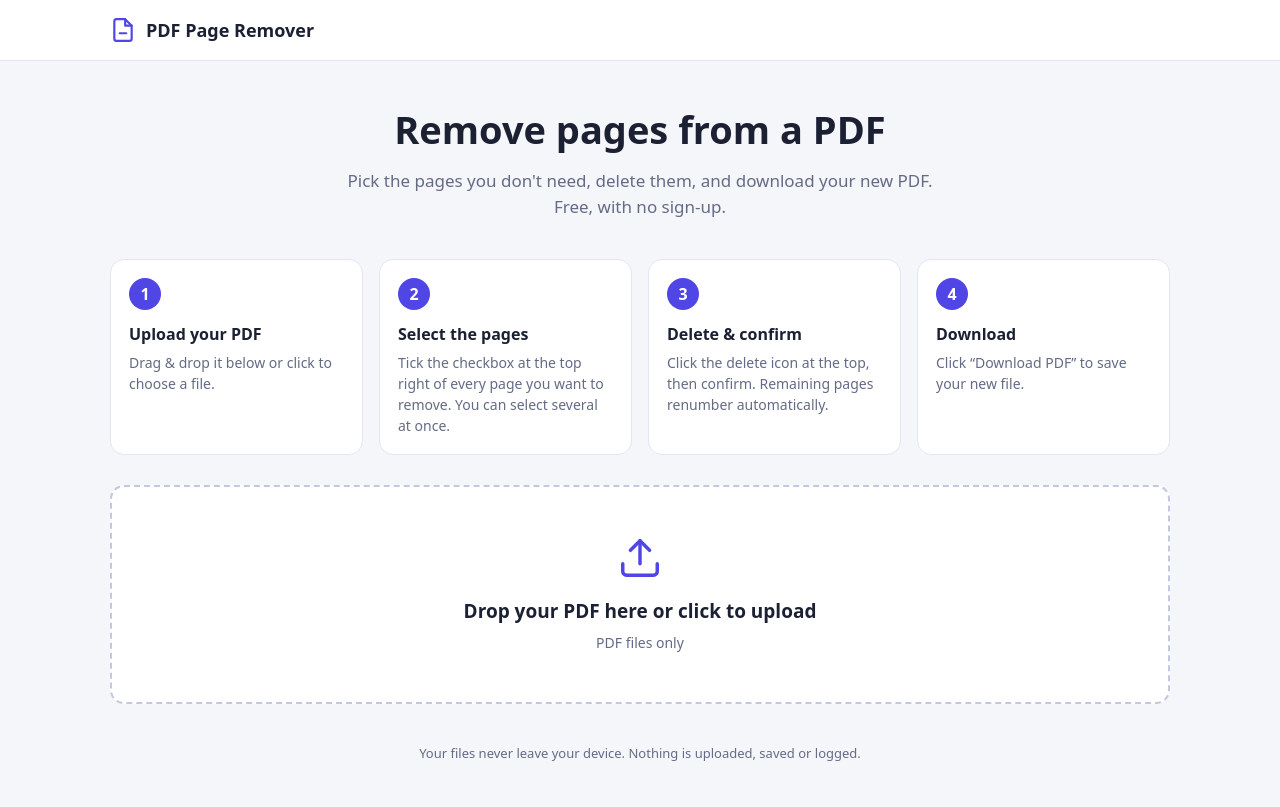
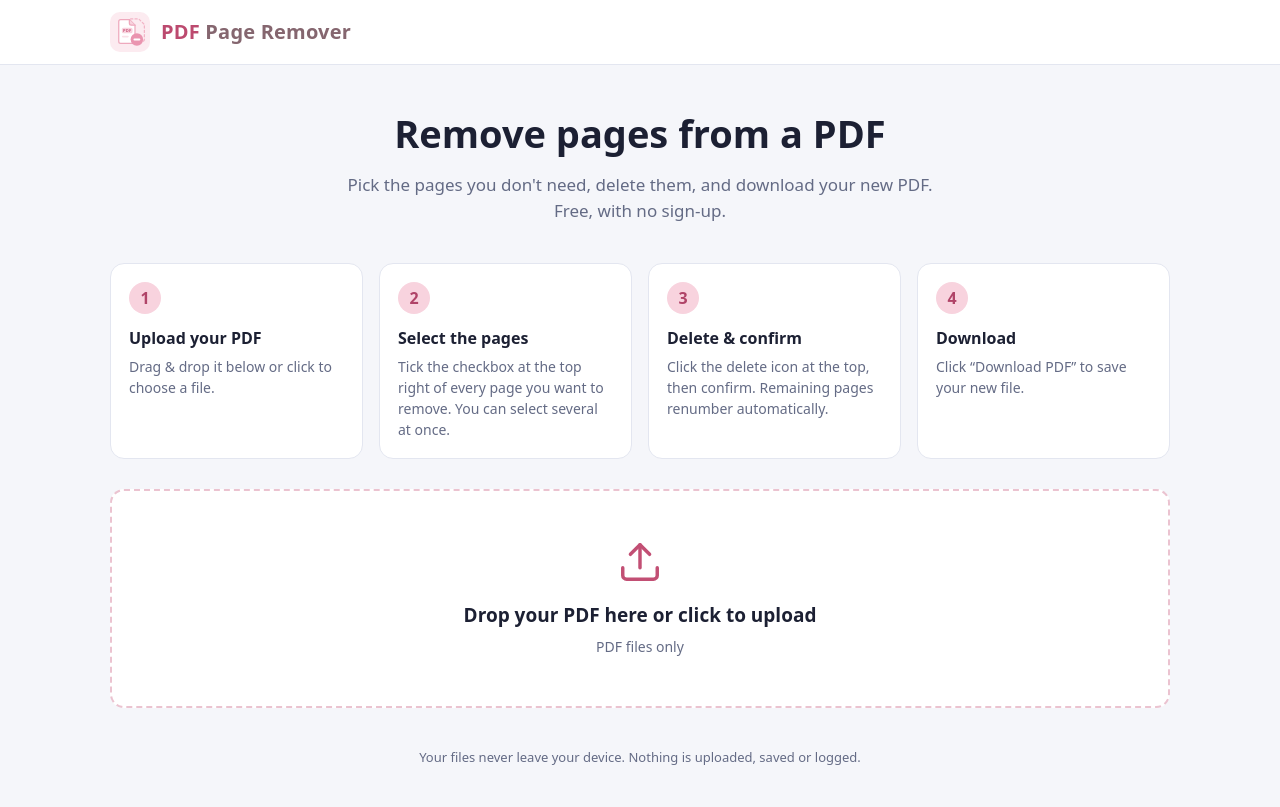
Before and after one commit to Akshbhalani/Pdf-Page-Remover, a plain HTML site: page index.html in a window 1280 px wide. Drawn offline with Linux system fonts and the light colour scheme.

Commit message:
Update PDF page remover site files
Co-authored-by: Copilot <223556219+Copilot@users.noreply.github.com>

```diff
--- a/index.html
+++ b/index.html
@@ -3,34 +3,39 @@
 <head>
 <meta charset="utf-8">
 <meta name="viewport" content="width=device-width, initial-scale=1">
+<link rel="icon" type="image/svg+xml" href="favicon.svg">
+<link rel="apple-touch-icon" href="apple-touch-icon.png">
+<meta name="theme-color" content="#FCEBF0">
 <title>Remove PDF Pages – Free, Private, No Upload</title>
 <meta name="description" content="Remove pages from a PDF online for free. Your file never leaves your device – everything happens in your browser.">
 <style>
   :root{
     --bg:#f5f6fa; --card:#fff; --text:#1c2033; --muted:#646b85; --line:#e3e6f0;
-    --brand:#4f46e5; --brand-dark:#4338ca; --danger:#dc2626; --danger-dark:#b91c1c; --ok:#16a34a;
+    --brand:#C24F74; --brand-dark:#AD3F63; --rose-light:#F8D3DE; --rose-soft:#FDEFF3; --danger:#dc2626; --danger-dark:#b91c1c; --ok:#16a34a;
     --radius:14px;
   }
   *{box-sizing:border-box}
   body{margin:0;font-family:system-ui,-apple-system,"Segoe UI",Roboto,sans-serif;background:var(--bg);color:var(--text);line-height:1.5}
   header{background:#fff;border-bottom:1px solid var(--line)}
   .wrap{max-width:1100px;margin:0 auto;padding:0 20px}
-  header .wrap{display:flex;align-items:center;gap:10px;height:60px;font-weight:700;font-size:18px}
-  header svg{color:var(--brand)}
+  header .wrap{display:flex;align-items:center;gap:10px;height:64px}
+  .brand{display:flex;align-items:center;gap:11px;font-weight:700;font-size:20px;color:#BC4A6F;text-decoration:none;letter-spacing:.2px}
+  .brand svg{display:block;flex:none}
+  .brand span{color:#85666F;font-weight:600}
   .hero{text-align:center;padding:40px 0 10px}
   .hero h1{font-size:clamp(26px,4vw,38px);margin:0 0 10px}
   .hero p{margin:0 auto;max-width:620px;color:var(--muted);font-size:17px}
 
   .steps{display:grid;grid-template-columns:repeat(auto-fit,minmax(210px,1fr));gap:16px;margin:30px 0;padding:0;list-style:none}
   .steps li{background:var(--card);border:1px solid var(--line);border-radius:var(--radius);padding:18px;display:flex;flex-direction:column;gap:6px}
-  .steps .num{width:32px;height:32px;border-radius:50%;background:var(--brand);color:#fff;font-weight:700;display:grid;place-items:center}
+  .steps .num{width:32px;height:32px;border-radius:50%;background:var(--rose-light);color:#B04468;font-weight:700;display:grid;place-items:center}
   .steps h3{margin:6px 0 0;font-size:16px}
   .steps p{margin:0;color:var(--muted);font-size:14px}
 
   .privacy{display:flex;gap:10px;align-items:center;justify-content:center;background:#ecfdf3;color:#166534;border:1px solid #bbf7d0;border-radius:10px;padding:10px 14px;font-size:14px;margin-bottom:24px}
 
-  .drop{background:var(--card);border:2px dashed #c3c8e0;border-radius:var(--radius);padding:48px 20px;text-align:center;cursor:pointer;transition:.15s}
-  .drop:hover,.drop.over{border-color:var(--brand);background:#f1f0ff}
+  .drop{background:var(--card);border:2px dashed #EBC3D0;border-radius:var(--radius);padding:48px 20px;text-align:center;cursor:pointer;transition:.15s}
+  .drop:hover,.drop.over{border-color:var(--brand);background:var(--rose-soft)}
   .drop svg{color:var(--brand)}
   .drop strong{display:block;font-size:19px;margin:10px 0 4px}
   .drop span{color:var(--muted);font-size:14px}
@@ -52,7 +57,7 @@
 
   .grid{display:grid;grid-template-columns:repeat(auto-fill,minmax(190px,1fr));gap:20px}
   .page{position:relative;background:var(--card);border:2px solid var(--line);border-radius:12px;padding:12px 12px 8px;cursor:pointer;transition:.12s;user-select:none}
-  .page:hover{border-color:#b9bdf5}
+  .page:hover{border-color:#F0B3C5}
   .page.selected{border-color:var(--danger);background:#fff5f5}
   .thumb{aspect-ratio:var(--ar,.707);background:#eef0f6;border-radius:6px;display:grid;place-items:center;overflow:hidden}
   .thumb canvas,.thumb img{width:100%;height:100%;object-fit:contain;display:block;background:#fff;box-shadow:0 1px 4px rgba(0,0,0,.15)}
@@ -65,7 +70,7 @@
   .chk svg{display:none;color:#fff}
   .page.selected .chk{background:var(--danger);border-color:var(--danger)}
   .page.selected .chk svg{display:block}
-  .chk:focus-within{outline:3px solid rgba(79,70,229,.45)}
+  .chk:focus-within{outline:3px solid rgba(194,79,116,.4)}
 
   .modal-back{position:fixed;inset:0;background:rgba(20,22,40,.55);display:none;align-items:center;justify-content:center;z-index:100;padding:20px}
   .modal-back.open{display:flex}
@@ -85,8 +90,20 @@
 
 <header>
   <div class="wrap">
-    <svg width="26" height="26" viewBox="0 0 24 24" fill="none" stroke="currentColor" stroke-width="2" stroke-linecap="round" stroke-linejoin="round"><path d="M14 2H6a2 2 0 0 0-2 2v16a2 2 0 0 0 2 2h12a2 2 0 0 0 2-2V8z"/><path d="M14 2v6h6"/><path d="M9 15h6"/></svg>
-    PDF Page Remover
+    <a class="brand" href="./" aria-label="PDF Page Remover home">
+      <svg width="40" height="40" viewBox="0 0 64 64" aria-hidden="true">
+        <rect width="64" height="64" rx="16" fill="#FCEBF0"/>
+        <path d="M33 11h13l9 9v24a3 3 0 0 1-3 3H33a3 3 0 0 1-3-3V14a3 3 0 0 1 3-3z" fill="none" stroke="#F2B4C6" stroke-width="2" stroke-dasharray="3.5 3.5" stroke-linejoin="round" stroke-linecap="round"/>
+        <path d="M14 15a3 3 0 0 1 3-3h14l9 9v26a3 3 0 0 1-3 3H17a3 3 0 0 1-3-3z" fill="#FFFFFF" stroke="#EEA9BD" stroke-width="2" stroke-linejoin="round"/>
+        <path d="M31 12v6a3 3 0 0 0 3 3h6" fill="#F8D3DE" stroke="#EEA9BD" stroke-width="2" stroke-linejoin="round" stroke-linecap="round"/>
+        <rect x="19" y="25" width="17" height="9" rx="2.5" fill="#F8D3DE"/>
+        <text x="27.5" y="31.7" text-anchor="middle" font-family="'Segoe UI',system-ui,Helvetica,Arial,sans-serif" font-size="6.6" font-weight="800" fill="#CC5B7F" letter-spacing=".3">PDF</text>
+        <rect x="19" y="38" width="11" height="2.6" rx="1.3" fill="#FADFE7"/>
+        <circle cx="43" cy="44" r="10" fill="#EA94AF"/>
+        <rect x="37.5" y="42.5" width="11" height="3" rx="1.5" fill="#FFFFFF"/>
+      </svg>
+      <div>PDF <span>Page Remover</span></div>
+    </a>
   </div>
 </header>
 
```
Also changed, not shown: apple-touch-icon.png (added), favicon.svg (added).
